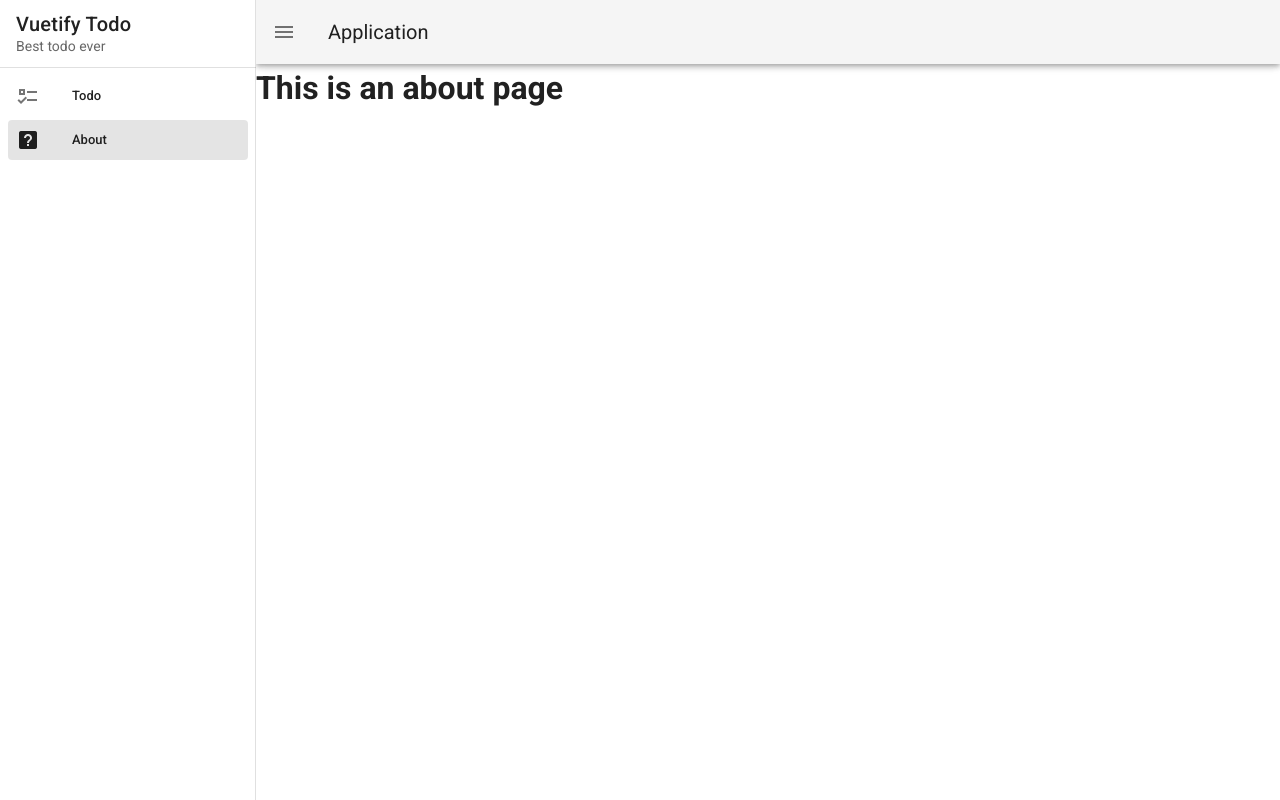
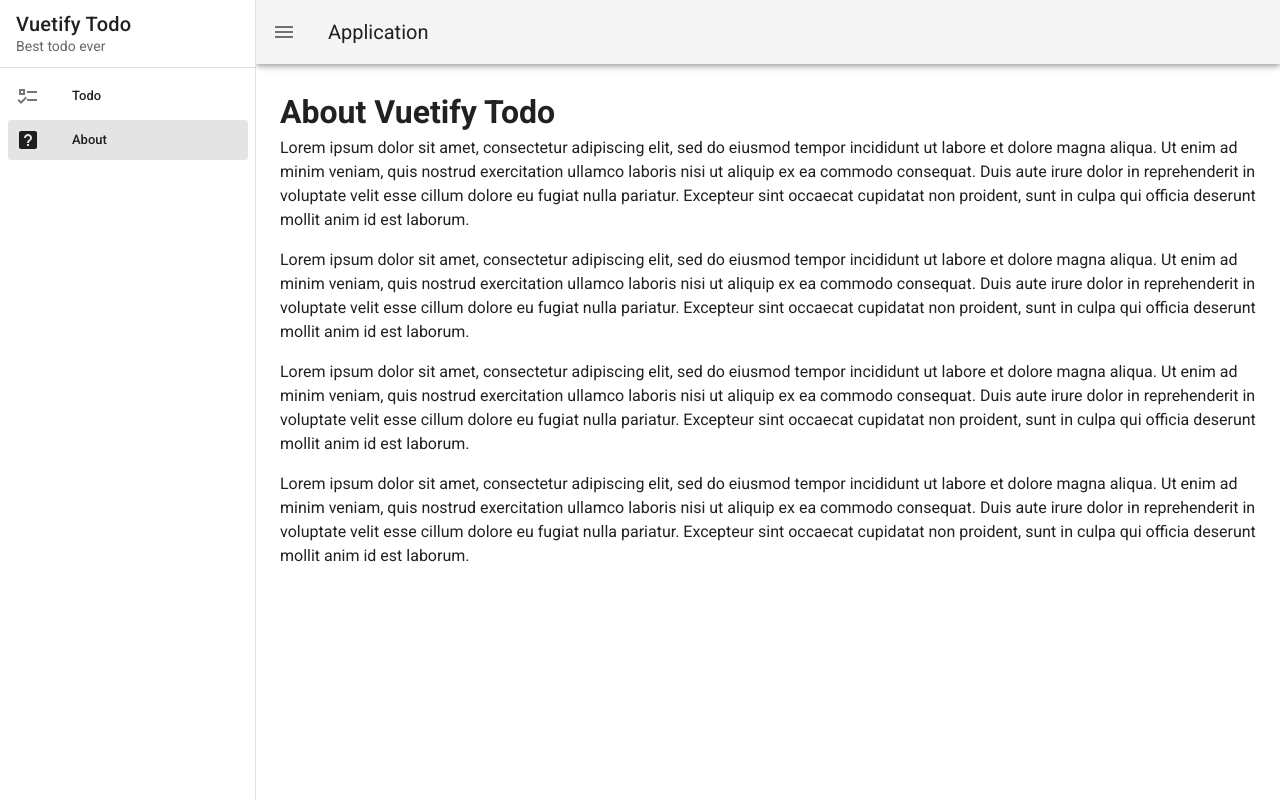
Before and after one commit to girotobial/Vuetify-todo, a Vue app: page /about in a window 1280 px wide. Built offline with nearby package versions, Linux system fonts and the light colour scheme.

Commit message:
L13: setup about page

```diff
--- a/src/views/About.vue
+++ b/src/views/About.vue
@@ -1,5 +1,41 @@
 <template>
-  <div class="about">
-    <h1>This is an about page</h1>
+  <div class="about pa-6">
+    <h1>About Vuetify Todo</h1>
+    <p>
+      Lorem ipsum dolor sit amet, consectetur adipiscing elit, sed do eiusmod
+      tempor incididunt ut labore et dolore magna aliqua. Ut enim ad minim
+      veniam, quis nostrud exercitation ullamco laboris nisi ut aliquip ex ea
+      commodo consequat. Duis aute irure dolor in reprehenderit in voluptate
+      velit esse cillum dolore eu fugiat nulla pariatur. Excepteur sint occaecat
+      cupidatat non proident, sunt in culpa qui officia deserunt mollit anim id
+      est laborum.
+    </p>
+    <p>
+      Lorem ipsum dolor sit amet, consectetur adipiscing elit, sed do eiusmod
+      tempor incididunt ut labore et dolore magna aliqua. Ut enim ad minim
+      veniam, quis nostrud exercitation ullamco laboris nisi ut aliquip ex ea
+      commodo consequat. Duis aute irure dolor in reprehenderit in voluptate
+      velit esse cillum dolore eu fugiat nulla pariatur. Excepteur sint occaecat
+      cupidatat non proident, sunt in culpa qui officia deserunt mollit anim id
+      est laborum.
+    </p>
+    <p>
+      Lorem ipsum dolor sit amet, consectetur adipiscing elit, sed do eiusmod
+      tempor incididunt ut labore et dolore magna aliqua. Ut enim ad minim
+      veniam, quis nostrud exercitation ullamco laboris nisi ut aliquip ex ea
+      commodo consequat. Duis aute irure dolor in reprehenderit in voluptate
+      velit esse cillum dolore eu fugiat nulla pariatur. Excepteur sint occaecat
+      cupidatat non proident, sunt in culpa qui officia deserunt mollit anim id
+      est laborum.
+    </p>
+    <p>
+      Lorem ipsum dolor sit amet, consectetur adipiscing elit, sed do eiusmod
+      tempor incididunt ut labore et dolore magna aliqua. Ut enim ad minim
+      veniam, quis nostrud exercitation ullamco laboris nisi ut aliquip ex ea
+      commodo consequat. Duis aute irure dolor in reprehenderit in voluptate
+      velit esse cillum dolore eu fugiat nulla pariatur. Excepteur sint occaecat
+      cupidatat non proident, sunt in culpa qui officia deserunt mollit anim id
+      est laborum.
+    </p>
   </div>
 </template>
```
